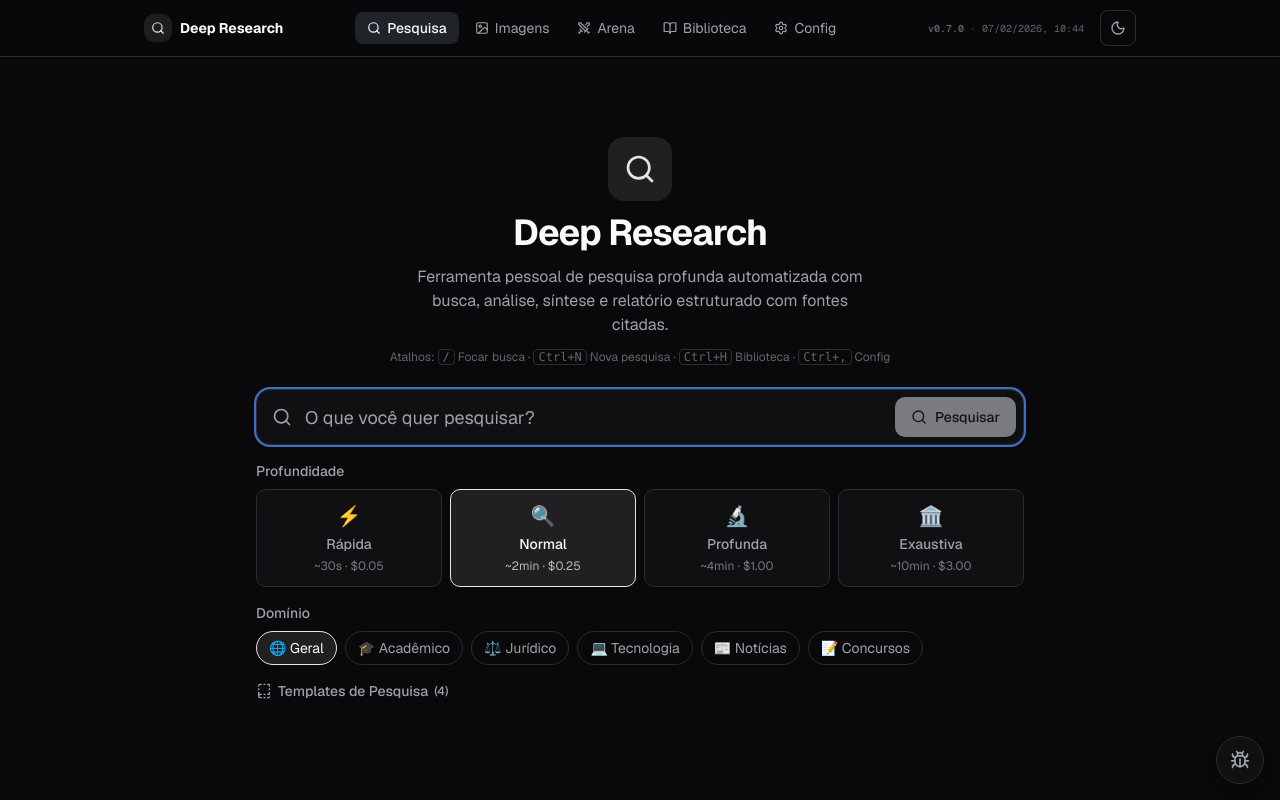
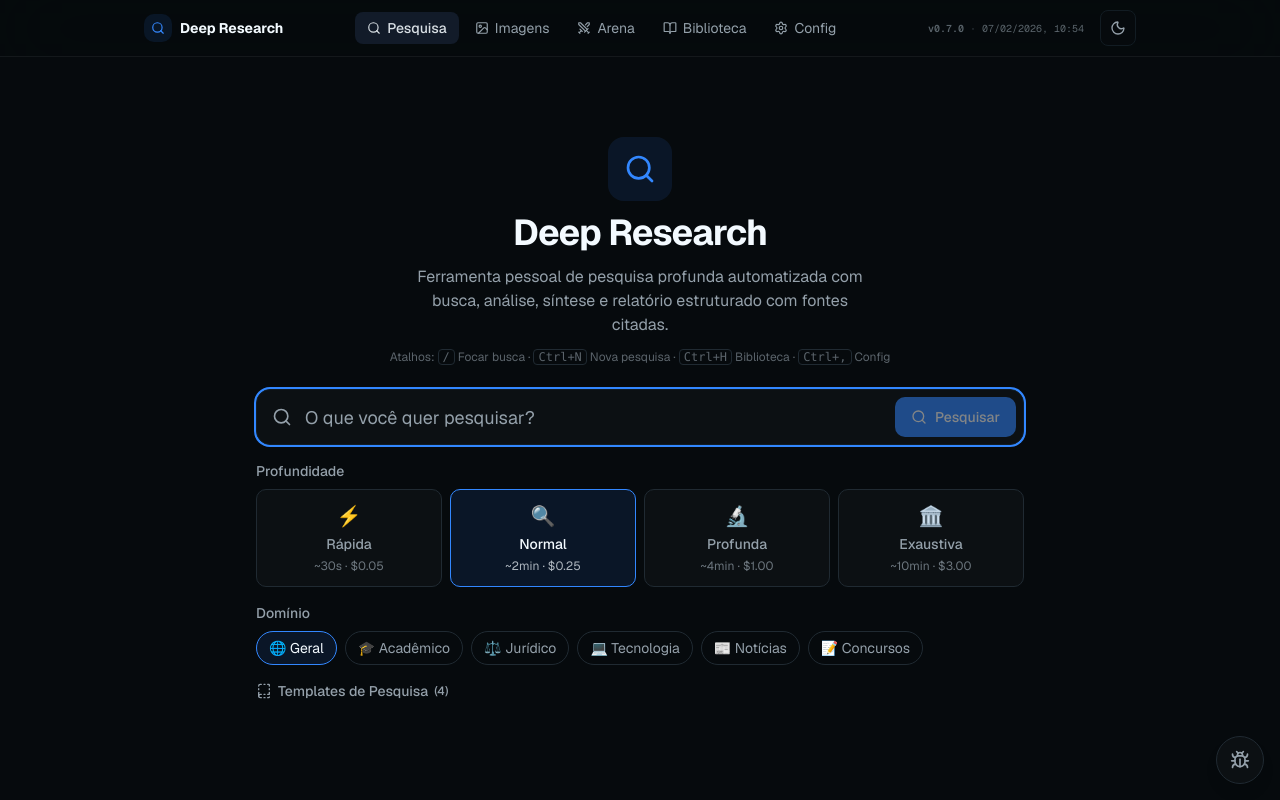
Before and after one commit to pfurrers-cmyk/deep-research-app, a Next.js app: page / in a window 1280 px wide. Built offline with nearby package versions, Linux system fonts and the light colour scheme.

Commit message:
FASE 1: Design tokens OKLCH semanticos, glassmorphism utilities, Toaster Sonner, fix erro geracao imagem (statusCode < 400)

```diff
--- a/app/api/generate/route.ts
+++ b/app/api/generate/route.ts
@@ -61,6 +61,14 @@ export async function POST(req: Request) {
     const mediaType = image.mediaType || 'image/png';
     const bytes = image.uint8Array;
 
+    if (!bytes || bytes.length === 0) {
+      debug.error('Generate', `Imagem vazia retornada pelo modelo ${imageModelId}`);
+      return Response.json(
+        { error: `Modelo ${imageModelId} retornou imagem vazia` },
+        { status: 502 }
+      );
+    }
+
     debug.timed('Generate', `Imagem gerada: ${imageModelId} (${bytes.length} bytes, ${mediaType})`, startTime);
     return new Response(Buffer.from(bytes), {
       headers: {
@@ -104,6 +112,9 @@ export async function POST(req: Request) {
       errMsg = String(error);
     }
 
+    // NEVER return a success status code for errors — Gateway SDK sometimes has statusCode: 200 on errors
+    if (statusCode < 400) statusCode = 500;
+
     debug.error('Generate', `Erro na geração [${statusCode}]: ${errMsg}`, errDetails);
     return Response.json(
       { error: errMsg, details: errDetails },
--- a/app/globals.css
+++ b/app/globals.css
@@ -24,55 +24,114 @@
   --color-input: var(--input);
   --color-ring: var(--ring);
 
+  --color-success: var(--success);
+  --color-warning: var(--warning);
+  --color-info: var(--info);
+
   --radius-sm: calc(var(--radius) - 4px);
   --radius-md: calc(var(--radius) - 2px);
   --radius-lg: var(--radius);
   --radius-xl: calc(var(--radius) + 4px);
 }
 
+/* === LIGHT MODE === */
 :root {
   --radius: 0.625rem;
-  --background: oklch(1 0 0);
+  --background: oklch(0.98 0.005 240);
   --foreground: oklch(0.145 0.014 285.823);
   --card: oklch(1 0 0);
   --card-foreground: oklch(0.145 0.014 285.823);
   --popover: oklch(1 0 0);
   --popover-foreground: oklch(0.145 0.014 285.823);
-  --primary: oklch(0.205 0.042 265.755);
-  --primary-foreground: oklch(0.985 0.002 247.858);
-  --secondary: oklch(0.97 0.006 264.531);
-  --secondary-foreground: oklch(0.205 0.042 265.755);
-  --muted: oklch(0.97 0.006 264.531);
-  --muted-foreground: oklch(0.556 0.022 257.417);
-  --accent: oklch(0.97 0.006 264.531);
-  --accent-foreground: oklch(0.205 0.042 265.755);
-  --destructive: oklch(0.577 0.245 27.325);
-  --destructive-foreground: oklch(0.577 0.245 27.325);
-  --border: oklch(0.922 0.004 264.05);
-  --input: oklch(0.922 0.004 264.05);
-  --ring: oklch(0.708 0.165 254.624);
+  --primary: oklch(0.55 0.22 260);
+  --primary-foreground: oklch(0.98 0 0);
+  --secondary: oklch(0.95 0.006 264);
+  --secondary-foreground: oklch(0.25 0.042 265);
+  --muted: oklch(0.95 0.006 264);
+  --muted-foreground: oklch(0.45 0.022 257);
+  --accent: oklch(0.95 0.01 260);
+  --accent-foreground: oklch(0.25 0.042 265);
+  --destructive: oklch(0.55 0.22 27);
+  --destructive-foreground: oklch(0.98 0 0);
+  --border: oklch(0.90 0.005 264);
+  --input: oklch(0.90 0.005 264);
+  --ring: oklch(0.55 0.22 260);
+  --success: oklch(0.55 0.18 145);
+  --warning: oklch(0.65 0.15 85);
+  --info: oklch(0.55 0.15 240);
 }
 
+/* === DARK MODE (padrão, polido) === */
 .dark {
-  --background: oklch(0.141 0.005 285.823);
-  --foreground: oklch(0.985 0.002 247.858);
-  --card: oklch(0.176 0.006 285.823);
-  --card-foreground: oklch(0.985 0.002 247.858);
-  --popover: oklch(0.176 0.006 285.823);
-  --popover-foreground: oklch(0.985 0.002 247.858);
-  --primary: oklch(0.922 0.004 264.05);
-  --primary-foreground: oklch(0.205 0.042 265.755);
-  --secondary: oklch(0.254 0.015 264.05);
-  --secondary-foreground: oklch(0.985 0.002 247.858);
-  --muted: oklch(0.254 0.015 264.05);
-  --muted-foreground: oklch(0.711 0.013 256.788);
-  --accent: oklch(0.254 0.015 264.05);
-  --accent-foreground: oklch(0.985 0.002 247.858);
-  --destructive: oklch(0.704 0.191 22.216);
-  --destructive-foreground: oklch(0.985 0.002 247.858);
-  --border: oklch(0.293 0.013 264.05);
-  --input: oklch(0.293 0.013 264.05);
-  --ring: oklch(0.551 0.13 256.788);
+  --background: oklch(0.14 0.01 240);
+  --foreground: oklch(0.98 0.01 240);
+  --card: oklch(0.17 0.01 240);
+  --card-foreground: oklch(0.98 0.01 240);
+  --popover: oklch(0.17 0.01 240);
+  --popover-foreground: oklch(0.98 0.01 240);
+  --primary: oklch(0.65 0.22 260);
+  --primary-foreground: oklch(0.98 0 0);
+  --secondary: oklch(0.22 0.02 240);
+  --secondary-foreground: oklch(0.90 0.01 240);
+  --muted: oklch(0.25 0.02 240);
+  --muted-foreground: oklch(0.70 0.02 240);
+  --accent: oklch(0.22 0.03 260);
+  --accent-foreground: oklch(0.90 0.01 240);
+  --destructive: oklch(0.55 0.22 27);
+  --destructive-foreground: oklch(0.98 0 0);
+  --border: oklch(0.28 0.02 240);
+  --input: oklch(0.22 0.02 240);
+  --ring: oklch(0.65 0.22 260);
+  --success: oklch(0.68 0.18 145);
+  --warning: oklch(0.75 0.15 85);
+  --info: oklch(0.65 0.15 240);
+}
+
+/* === GLASSMORPHISM UTILITIES === */
+@utility glass {
+  background: oklch(from var(--background) l c h / 60%);
+  backdrop-filter: blur(24px);
+  border: 1px solid oklch(1 0 0 / 8%);
+}
+
+@utility glass-card {
+  background: oklch(from var(--card) l c h / 50%);
+  backdrop-filter: blur(12px);
+  border: 1px solid oklch(1 0 0 / 5%);
+  box-shadow: 0 4px 24px oklch(0 0 0 / 10%);
+}
+
+@utility glass-header {
+  background: oklch(from var(--background) l c h / 80%);
+  backdrop-filter: blur(40px);
+  border-bottom: 1px solid oklch(1 0 0 / 6%);
+}
+
+/* === SHIMMER ANIMATION === */
+@keyframes shimmer {
+  0% { background-position: -200% 0; }
+  100% { background-position: 200% 0; }
+}
+
+.animate-shimmer {
+  background: linear-gradient(
+    90deg,
+    oklch(0.25 0.02 240) 0%,
+    oklch(0.30 0.02 240) 50%,
+    oklch(0.25 0.02 240) 100%
+  );
+  background-size: 200% 100%;
+  animation: shimmer 1.5s ease-in-out infinite;
+}
+
+/* === REDUCED MOTION === */
+@media (prefers-reduced-motion: reduce) {
+  *, *::before, *::after {
+    animation-duration: 0.01ms !important;
+    animation-iteration-count: 1 !important;
+    transition-duration: 0.01ms !important;
+    scroll-behavior: auto !important;
+  }
 }
 
 @layer base {
@@ -82,5 +141,7 @@
   body {
     @apply bg-background text-foreground;
     font-family: var(--font-geist-sans), system-ui, sans-serif;
+    -webkit-font-smoothing: antialiased;
+    -moz-osx-font-smoothing: grayscale;
   }
 }
--- a/app/layout.tsx
+++ b/app/layout.tsx
@@ -5,6 +5,7 @@ import { AppProvider } from '@/components/providers/app-provider';
 import { Header } from '@/components/layout/Header';
 import { ArtifactsPanel } from '@/components/artifacts/ArtifactsPanel';
 import { FloatingLogButton } from '@/components/debug/FloatingLogButton';
+import { Toaster } from '@/components/ui/sonner';
 import { APP_CONFIG } from '@/config/defaults';
 import './globals.css';
 
@@ -39,6 +40,7 @@ export default function RootLayout({
             <main className="mx-auto max-w-5xl">{children}</main>
             <ArtifactsPanel />
             <FloatingLogButton />
+            <Toaster position="bottom-right" richColors closeButton />
           </AppProvider>
         </ThemeProvider>
       </body>
--- a/components/layout/Header.tsx
+++ b/components/layout/Header.tsx
@@ -22,7 +22,7 @@ export function Header() {
   const [mobileOpen, setMobileOpen] = useState(false);
 
   return (
-    <header className="sticky top-0 z-50 w-full border-b border-border bg-background/80 backdrop-blur-md">
+    <header className="sticky top-0 z-50 w-full glass-header">
       <div className="mx-auto flex h-14 max-w-5xl items-center justify-between px-4">
         {/* Logo */}
         <Link href="/" className="flex items-center gap-2">
--- a/lib/buildInfo.ts
+++ b/lib/buildInfo.ts
@@ -1,8 +1,8 @@
 // lib/buildInfo.ts — Atualizado automaticamente pelo smart-deploy.ps1
 export const BUILD_INFO = {
   version: '0.7.0',
-  buildTimestamp: '2026-02-07T13:44:53.254Z',
-  commitHash: '9e4eac8',
+  buildTimestamp: '2026-02-07T13:54:00.075Z',
+  commitHash: '0a4b9f0',
   branch: 'master',
   changelog: [
     'Vercel Agent Code Review habilitado e integrado ao pipeline',
--- a/lib/store/task-manager.ts
+++ b/lib/store/task-manager.ts
@@ -392,8 +392,12 @@ class TaskManager {
         resultType = contentType.startsWith('video/') ? 'video' : 'image';
         debug.info('TaskManager', `Geração concluída (binary): ${resultType}, model=${model}, ${blob.size} bytes, ${contentType}`);
       } else {
-        // Legacy JSON response (base64 data URL)
+        // Legacy JSON response (base64 data URL) or error response that slipped through with 200
         const data = await res.json();
+        if (data.error) {
+          // Error response disguised as 200 (Gateway SDK bug)
+          throw new Error(data.error);
+        }
         if (data.type === 'video') {
           resultUrl = data.videoUrl;
           resultType = 'video';
```
